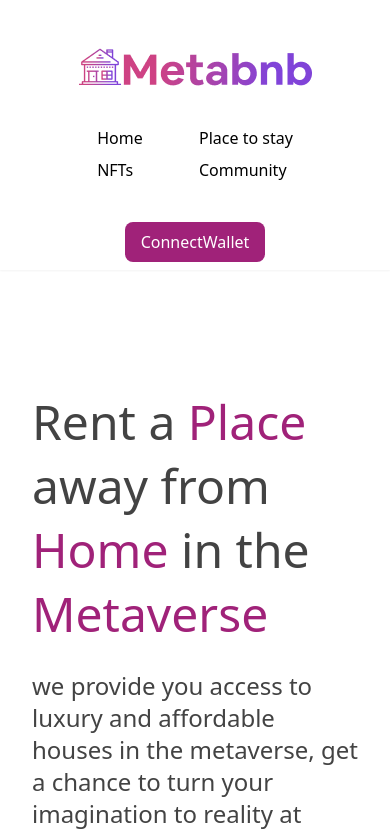
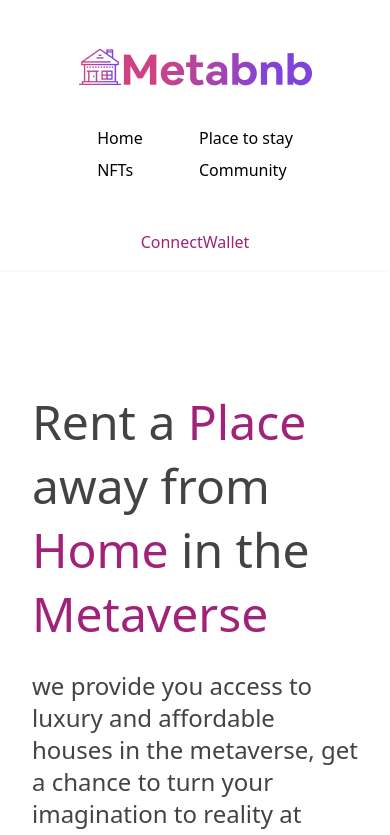
Before and after one commit to MarsIfeanyi/Metabnb-App, a React (Vite) app: page / in a window 390 px wide. Shown: the top 835 px of the page. Built offline with nearby package versions, Linux system fonts and the light colour scheme; a web font is replaced by a local one.

Commit message:
Update file

```diff
--- a/src/components/ConnectWallet.jsx
+++ b/src/components/ConnectWallet.jsx
@@ -1,5 +1,5 @@
 import React from "react";
-import { Link } from "react-router-dom";
+
 import { useState } from "react";
 
 const ConnectWallet = () => {
@@ -13,7 +13,7 @@ const ConnectWallet = () => {
     <div>
       <button
         onClick={toggleModal}
-        className="bg-gradMajor text-white py-2 px-4 rounded-lg "
+        className="bg-white md:bg-spanColor text-spanColor md:text-white py-2 px-4 rounded-lg "
       >
         ConnectWallet
       </button>
```
